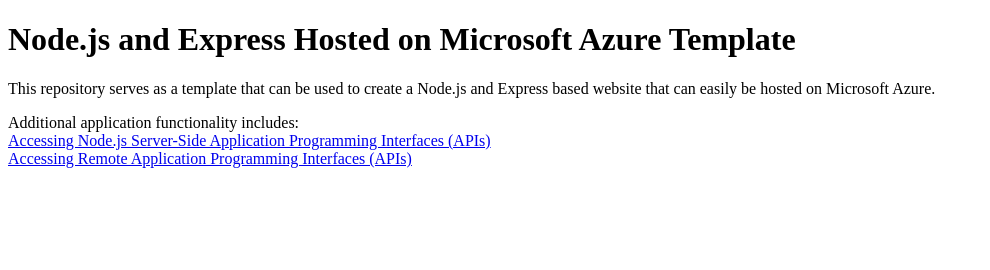
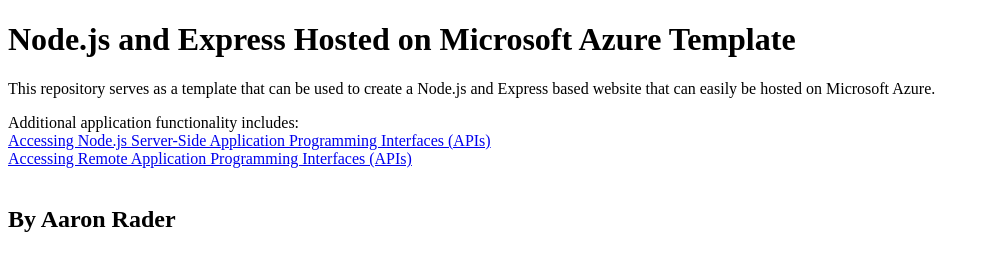
Before and after one commit to Aaron-2792/node-js-on-azure-test, a website: page static/index.html in a window 1280 px wide. Shown: the whole page, without its empty margins (0-990 px from the left). Drawn offline with Linux system fonts and the light colour scheme.

Commit message:
Update index.html.

```diff
--- a/package.json
+++ b/package.json
@@ -9,6 +9,6 @@
         "start": "node index.js"
     },
     "dependencies": {
-        "express": "^4.17.3"
+        "express": "^4.21.2"
     }
 }
--- a/static/index.html
+++ b/static/index.html
@@ -10,6 +10,8 @@
 
 Additional application functionality includes:<br />
 <a href="fetching-from-server.html">Accessing Node.js Server-Side Application Programming Interfaces (APIs)</a><br />
-<a href="fetching-remote-dog-breeds.html">Accessing Remote Application Programming Interfaces (APIs)</a>
+<a href="fetching-remote-dog-breeds.html">Accessing Remote Application Programming Interfaces (APIs)</a><br /><br >
+
+<h2> By Aaron Rader</h2>
 </body>
 </html>
```
Also changed, not shown: 1 other file.
